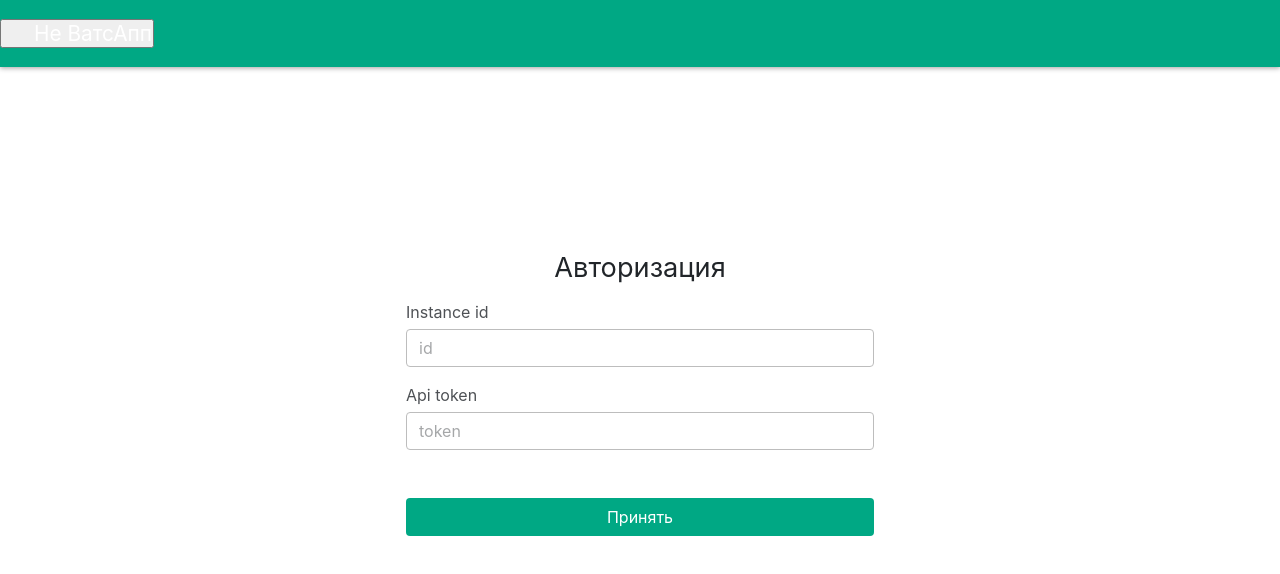
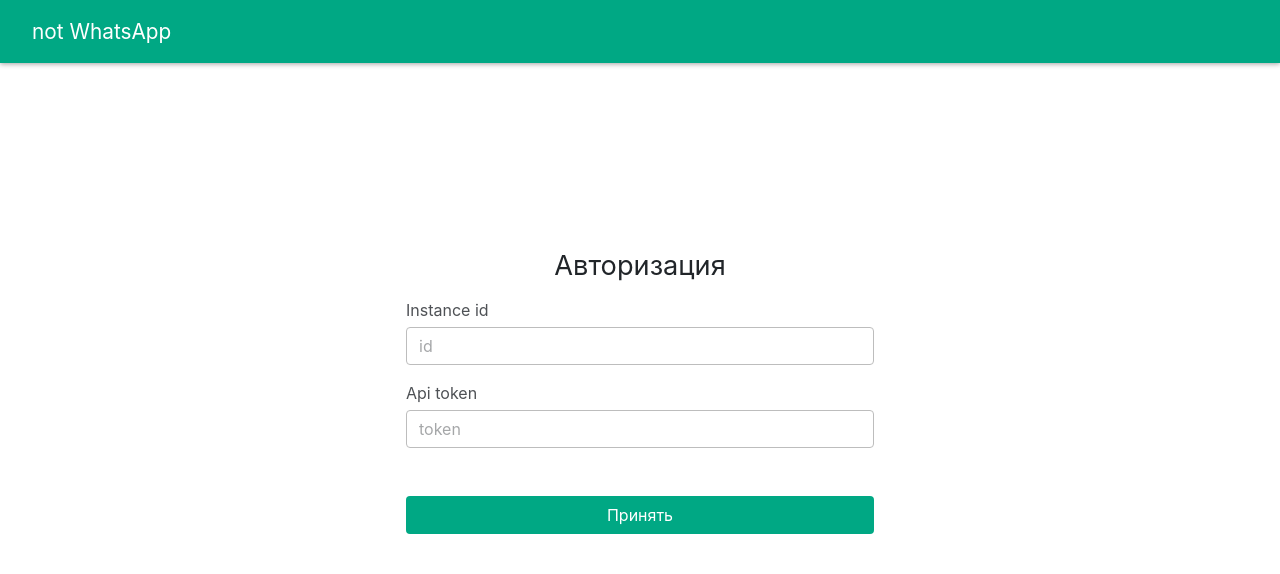
Before and after one commit to artem-mar/green-api-test, a React (Create React App) app: page /login in a window 1280 px wide. Shown: the top 574 px of the page. Built offline with nearby package versions, Linux system fonts and the light colour scheme.

Commit message:
removed button in the header

```diff
--- a/src/components/Header/Header.tsx
+++ b/src/components/Header/Header.tsx
@@ -7,9 +7,9 @@ const Header = () => {
 
   return (
     <div className={styles.nav}>
-      <button className={styles.btn} type="button" onClick={() => navigate('/')}>
-        <span className={styles.header}>Не ВатсАпп</span>
-      </button>
+      <div className={styles.logo}>
+        <span className={styles.header}>not WhatsApp</span>
+      </div>
     </div>
   );
 };
```
